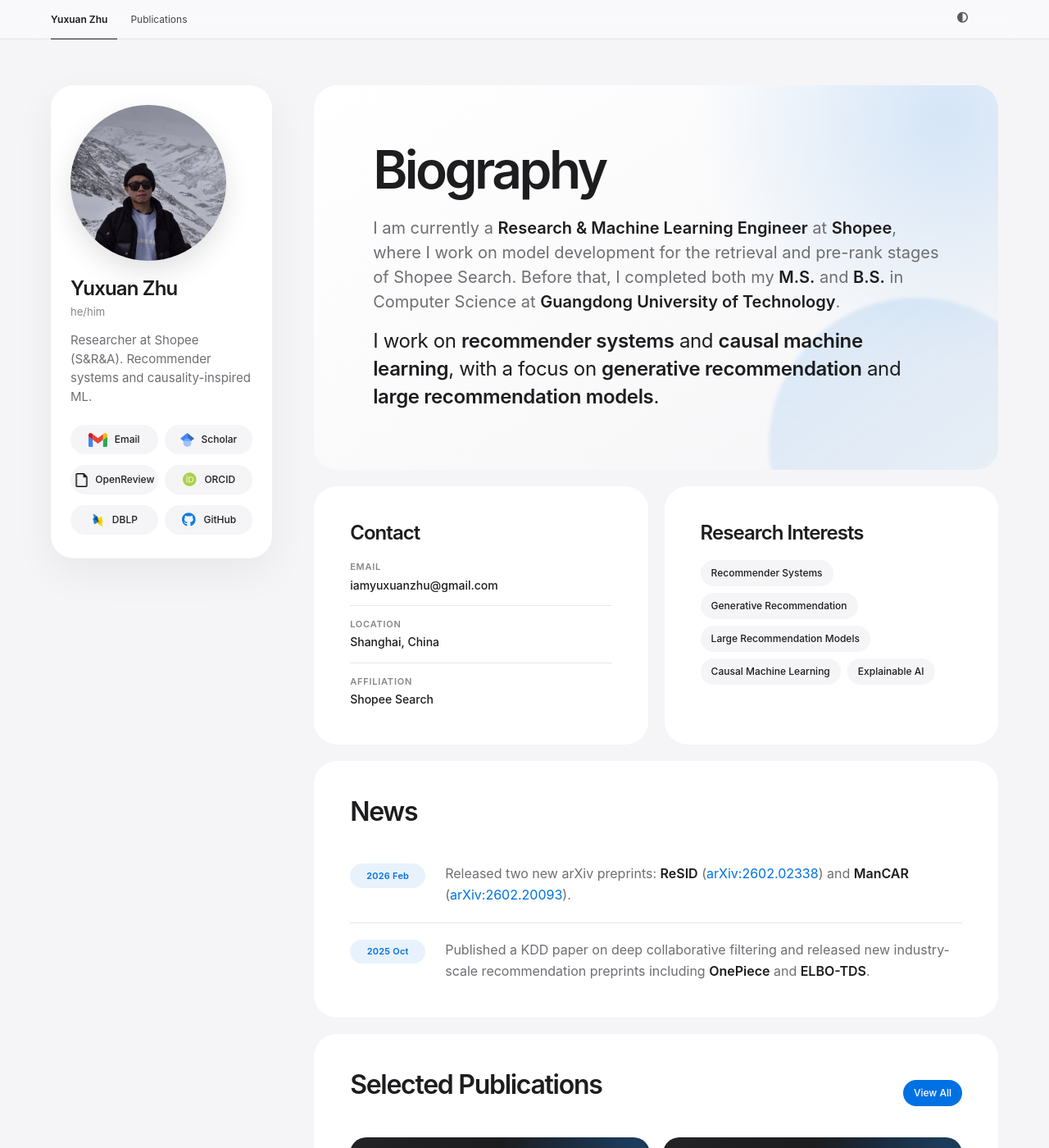
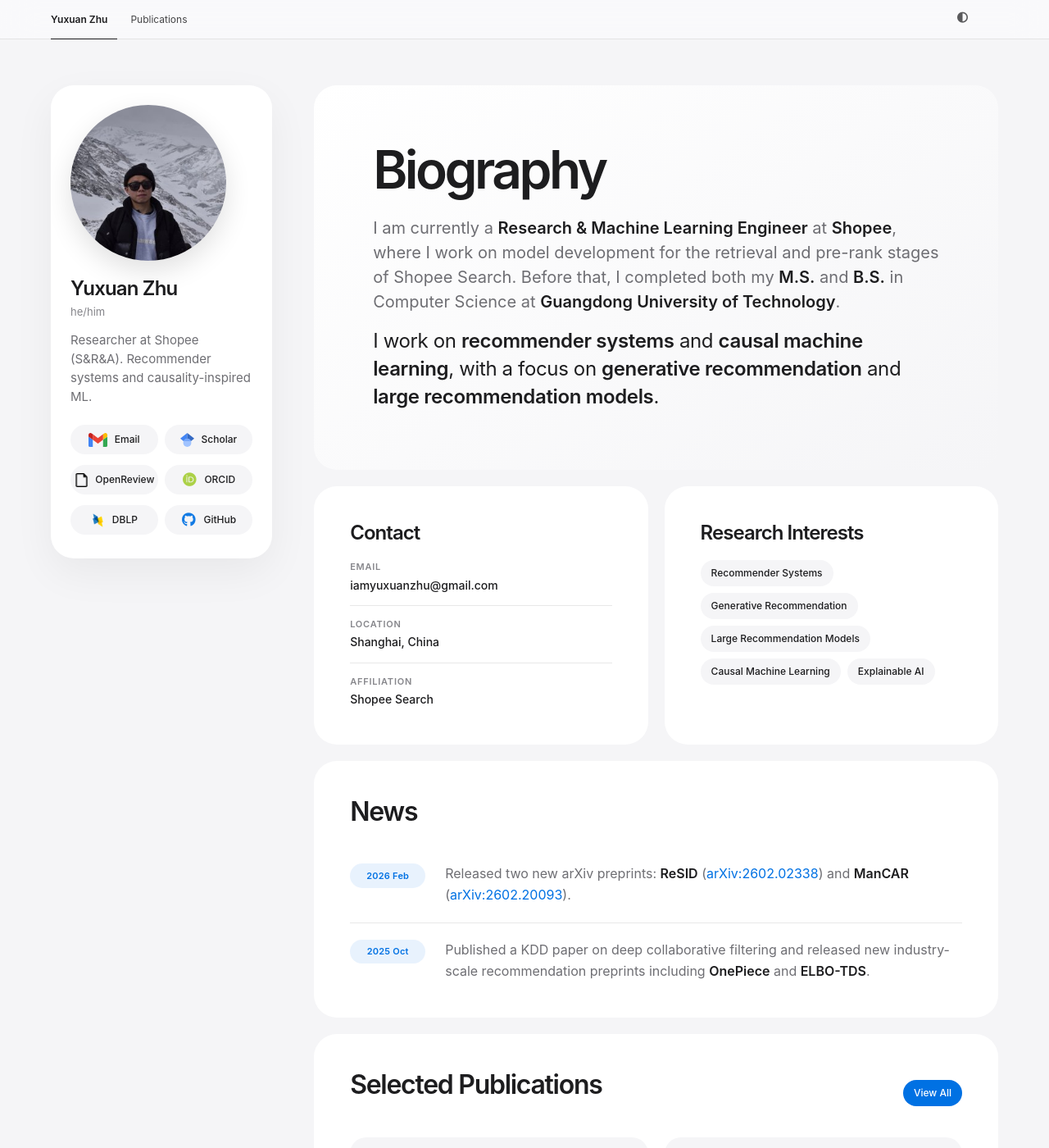
Before and after one commit to EthanChu7/yuxuan.zhu.github.io, a Jekyll site: the page built from _pages/about.md, in a window 1280 px wide and 1400 px high. Shown: the whole window at 82% size. Built offline with Jekyll 4.4.1, drawn with Linux system fonts in a browser that asks for light colours; some web fonts are replaced; a script bundle is joined from its source files by our own code; library files that are not in the unit come from our copies.

Commit message:
Unify publication cards and remove blue glows

```diff
--- a/_sass/layout/_apple.scss
+++ b/_sass/layout/_apple.scss
@@ -18,6 +18,7 @@
   --apple-radius-lg: 28px;
   --apple-radius-md: 20px;
   --apple-radius-sm: 12px;
+  --apple-card-gap: 20px;
   --apple-ease: cubic-bezier(0.25, 0.1, 0.25, 1);
   --site-sans: -apple-system, BlinkMacSystemFont, "SF Pro Text", "SF Pro Display", "Helvetica Neue", Arial, sans-serif;
   --site-page-bg: var(--apple-bg);
@@ -465,28 +466,11 @@
   overflow: hidden;
   min-height: 300px;
   padding: clamp(38px, 6vw, 72px);
-  background:
-    radial-gradient(circle at 92% 8%, rgba(0, 113, 227, 0.15), transparent 34%),
-    linear-gradient(145deg, #ffffff 0%, #f5f5f7 100%);
-}
-
-.intro-card::after {
-  content: "";
-  position: absolute;
-  z-index: -1;
-  right: -80px;
-  bottom: -150px;
-  width: 360px;
-  height: 360px;
-  border-radius: 50%;
-  background: linear-gradient(145deg, rgba(0, 113, 227, 0.12), rgba(90, 200, 250, 0.03));
-  filter: blur(2px);
+  background: linear-gradient(145deg, #ffffff 0%, #f5f5f7 100%);
 }
 
 html[data-theme="dark"] .intro-card {
-  background:
-    radial-gradient(circle at 92% 8%, rgba(41, 151, 255, 0.2), transparent 34%),
-    linear-gradient(145deg, #1d1d1f 0%, #101012 100%);
+  background: linear-gradient(145deg, #1d1d1f 0%, #101012 100%);
 }
 
 .intro-card h2 {
@@ -520,7 +504,7 @@
 
 /* Supporting information */
 .split-grid {
-  gap: 20px;
+  gap: var(--apple-card-gap);
 }
 
 .split-grid .content-card {
@@ -659,14 +643,14 @@
 
 /* Selected publications */
 .publication-grid {
-  gap: 16px;
+  gap: var(--apple-card-gap);
 }
 
 .pub-card {
   position: relative;
   display: flex;
   flex-direction: column;
-  min-height: 206px;
+  min-height: 220px;
   padding: 26px;
   border-radius: var(--apple-radius-md);
   background: var(--apple-bg);
@@ -680,34 +664,8 @@
 
 .pub-card--featured,
 html[data-theme="dark"] .pub-card--featured {
-  min-height: 260px;
-  background:
-    radial-gradient(circle at 95% 5%, rgba(41, 151, 255, 0.3), transparent 38%),
-    linear-gradient(145deg, #232326 0%, #09090a 100%);
-}
-
-.pub-card--featured h3,
-.pub-card--featured strong {
-  color: #f5f5f7;
-}
-
-.pub-card--featured p {
-  color: #a1a1a6;
-}
-
-.pub-card--featured .pub-year-badge {
-  background: rgba(41, 151, 255, 0.18);
-  color: #64b5ff;
-}
-
-.pub-card--featured .pub-links-inline a {
-  background: rgba(255, 255, 255, 0.1);
-  color: #f5f5f7;
-}
-
-.pub-card--featured .pub-links-inline a:hover {
-  background: rgba(41, 151, 255, 0.2);
-  color: #ffffff;
+  min-height: 220px;
+  background: var(--apple-bg);
 }
 
 .pub-card h3,
@@ -728,15 +686,6 @@
   margin: 0 0 18px;
   color: var(--apple-secondary);
   font-size: 13px;
-}
-
-.pub-card.pub-card--featured h3,
-.pub-card.pub-card--featured strong {
-  color: #f5f5f7;
-}
-
-.pub-card.pub-card--featured p {
-  color: #a1a1a6;
 }
 
 .pub-card .pub-links-inline {
@@ -803,9 +752,7 @@
 .coauthor-graph__stage,
 html[data-theme="dark"] .coauthor-graph__stage {
   border-radius: var(--apple-radius-md);
-  background:
-    radial-gradient(circle at 50% 50%, rgba(0, 113, 227, 0.1), transparent 46%),
-    var(--apple-bg);
+  background: var(--apple-bg);
 }
 
 /* Publications archive */
@@ -983,8 +930,12 @@
 }
 
 @media (max-width: 767px) {
+  :root {
+    --apple-card-gap: 14px;
+  }
+
   .page__content > section + section {
-    margin-top: 14px;
+    margin-top: var(--apple-card-gap);
   }
 
   .content-card {
@@ -1004,7 +955,7 @@
   .publication-grid,
   .pub-year-grid,
   .split-grid {
-    gap: 14px;
+    gap: var(--apple-card-gap);
   }
 
   .pub-card,
```
